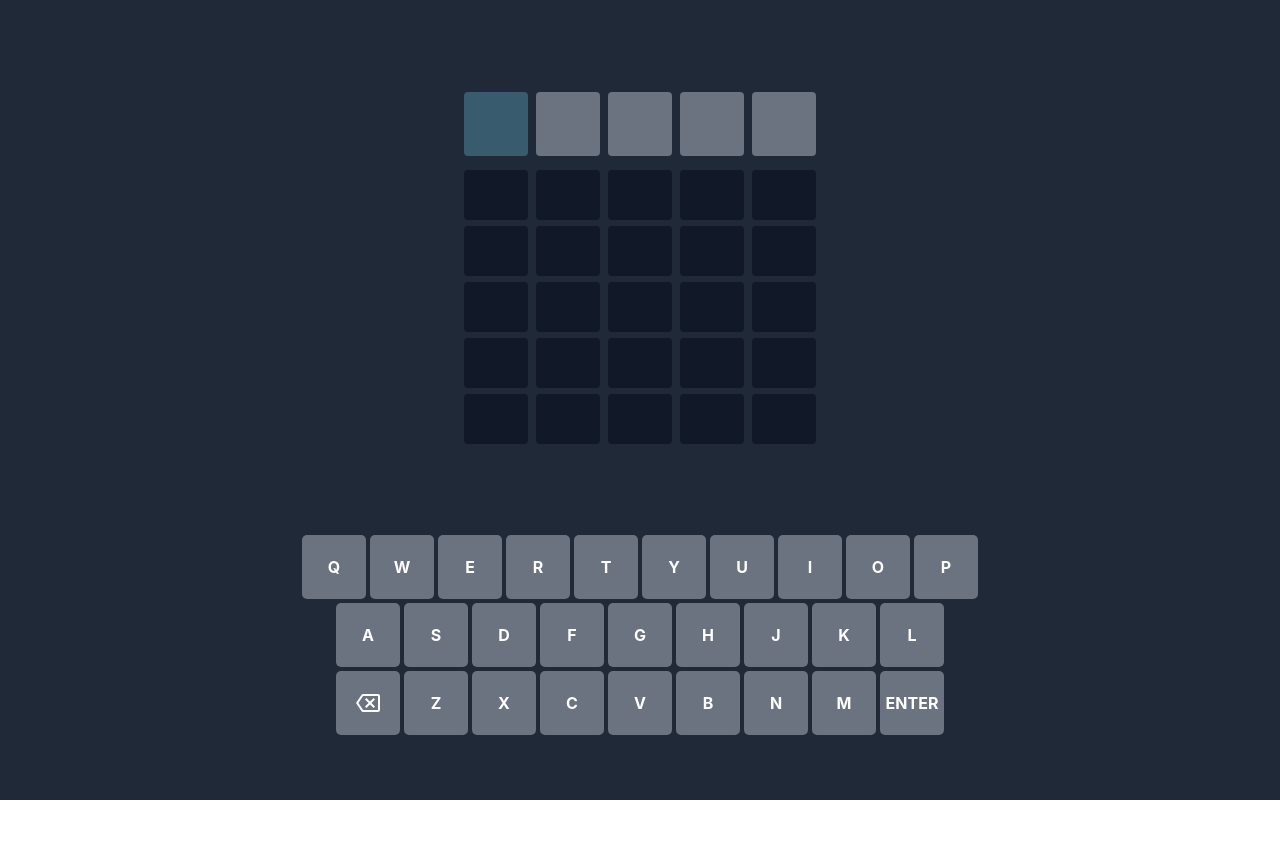
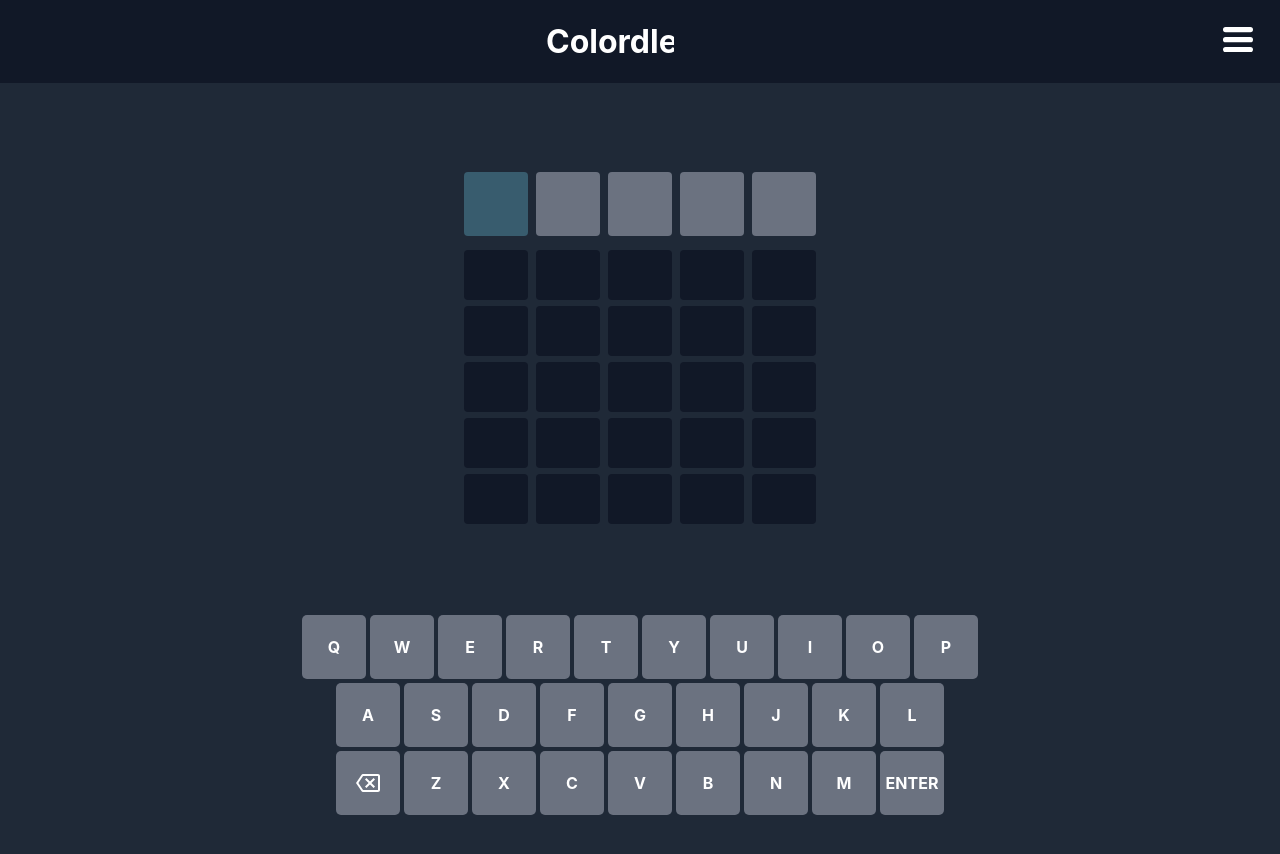
Before and after one commit to MattHaslemTech/Colordle, a React (Create React App) app: page / in a window 1280 px wide. Shown: the top 854 px of the page. Before the commit the page ends 800 px from the top, so only its background shows below. Built offline with nearby package versions, Linux system fonts and the light colour scheme.

Commit message:
Add Navbar and menu options. Neep to add popup functionality now

```diff
--- a/src/components/Game.jsx
+++ b/src/components/Game.jsx
@@ -4,6 +4,7 @@ import $ from 'jquery';
 import Keyboard from "./Keyboard";
 import Board from "./Board";
 import Message from "./Message";
+import Navbar from "./Navbar/Navbar";
 
 import './styles/game.css';
 import raw from '../files/wordle-dictionary.txt';
@@ -45,8 +46,7 @@ class Game extends React.Component {
     this.setState({ selectedLetters: letters });
     // Remove Previous errors
     this.setState({error: ""});
-    console.log(letters);
-    console.log(letter);
+
 
     // Add little pop effect to letter
     $('.board-letter.pop').removeClass('pop');
@@ -266,8 +266,7 @@ class Game extends React.Component {
     letters.forEach(function(letter){
       word += letter;
     })
-    console.log("word " + word);
-    console.log("selectedLetters " + letters);
+
     if(DICTIONARY.includes(word))
     {
       return true;
@@ -284,8 +283,10 @@ class Game extends React.Component {
   render()
   {
     return (
+      <>
+        <Navbar />
+        <div className="all-content-wrap">
 
-      <div className="all-content-wrap">
           <Message message={this.state.error} />
           <Board  maxLetters={this.state.maxLetters}
                   selectedLetters={this.state.selectedLetters}
@@ -304,6 +305,7 @@ class Game extends React.Component {
                     wrongLetters={this.state.wrongLetters}
                     />
         </div>
+      </>
     )
   }
 
--- /dev/null
+++ b/src/components/Navbar/Menu.jsx
@@ -0,0 +1,36 @@
+import React from 'react';
+
+import '../styles/menu.css';
+import colorWheel from './icons/color-wheel.png';
+import Stats from './icons/Stats';
+
+class Menu extends React.Component
+{
+  constructor(props)
+  {
+    super(props);
+  }
+
+  openPopUp(e) {
+    var popup = e.target.getAttribute("data-popup");;
+  }
+
+  render(){
+    return(
+      <div id="menu" data-open={this.props.open}>
+
+
+        <div className="item open-popup" onClick={this.openPopUp} data-popup="color">
+          <img className="icon" src={colorWheel} />Change Colors
+        </div>
+        <div className="item open-popup">
+          <Stats />
+          My Stats
+        </div>
+
+      </div>
+    )
+  }
+}
+
+export default Menu;
--- /dev/null
+++ b/src/components/Navbar/Navbar.jsx
@@ -0,0 +1,66 @@
+import React from 'react';
+
+import $ from 'jquery';
+
+import '../styles/navbar.css';
+
+import Hamburger from './icons/Hamburger';
+import Menu from './Menu';
+
+class Navbar extends React.Component
+{
+  constructor(props)
+  {
+    super(props);
+    this.state = {
+      menuOpen: "false",
+    };
+    this.openMenu = this.openMenu.bind(this);
+  }
+
+  openMenu()
+  {
+
+    var menuOpen = this.state.menuOpen;
+
+    // If we're closing the menu
+    if(menuOpen == "true")
+    {
+      this.setState({menuOpen: "false"});
+
+      // Show hidden items
+      $('#navbar > *:hidden').each(function(){
+        $(this).show();
+      });
+
+    }
+    else
+    {
+      this.setState({menuOpen: "true"});
+
+      // Hide items
+      //$('#navbar > *:not(#hamburger-icon):not(.right-buttons-wrap)').hide();
+    }
+  }
+
+  render()
+  {
+    return(
+      <div className="navbar-menu-wrap">
+        <div id="navbar" data-menu-open={this.state.menuOpen}>
+          <div className="left-buttons-wrap">
+          </div>
+          <div className="title-wrap">
+            <div className="title">Colordle</div>
+          </div>
+          <div className="right-buttons-wrap">
+            <Hamburger onClick={this.openMenu} open={this.state.menuOpen} />
+          </div>
+        </div>
+        <Menu open={this.state.menuOpen} />
+      </div>
+    )
+  }
+}
+
+export default Navbar;
--- /dev/null
+++ b/src/components/Navbar/icons/Hamburger.jsx
@@ -0,0 +1,34 @@
+import React from "react";
+
+class Hamburger extends React.Component {
+
+  constructor(props)
+  {
+    super(props);
+  }
+
+  handleClick = () => {
+    this.props.onClick();
+  }
+
+  render(){
+    return (
+      <div id="hamburger-icon"  onClick={this.handleClick} data-menu-open={this.props.open}>
+        <svg xmlns="http://www.w3.org/2000/svg" viewBox="0 0 30 25.24">
+          <defs>
+
+          </defs>
+          <g id="Layer_2" data-name="Layer 2">
+            <g id="Layer_1-2" data-name="Layer 1">
+              <rect className="hamburger-line" width="30" height="5.23" rx="2.61"/>
+              <rect className="hamburger-line" y="10.01" width="30" height="5.23" rx="2.61"/>
+              <rect className="hamburger-line" y="20.01" width="30" height="5.23" rx="2.61"/>
+            </g>
+          </g>
+        </svg>
+      </div>
+    )
+  }
+}
+
+export default Hamburger;
--- /dev/null
+++ b/src/components/Navbar/icons/Stats.jsx
@@ -0,0 +1,23 @@
+import React from "react";
+
+class Stats extends React.Component {
+
+  constructor(props)
+  {
+    super(props);
+  }
+
+  handleClick = () => {
+    this.props.onClick();
+  }
+
+  render(){
+    return (
+      <svg className="icon" xmlns="http://www.w3.org/2000/svg" height="24" viewBox="0 0 24 24" width="24">
+        <path fill="var(--color-tone-1)" d="M16,11V3H8v6H2v12h20V11H16z M10,5h4v14h-4V5z M4,11h4v8H4V11z M20,19h-4v-6h4V19z"></path>
+      </svg>
+    )
+  }
+}
+
+export default Stats;
--- a/src/components/styles/game.css
+++ b/src/components/styles/game.css
@@ -1,28 +1,16 @@
 .all-content-wrap{
   height: 100vh;
   width: 100vw;
+  max-width: 100vw;
 
   display: flex;
   flex-direction: column;
   justify-content: center;
   align-items: center;
 
+  padding-top: 80px;
+
   background: var(--game-bg-color);
 
-  --game-bg-color: rgba(31,41,55,1);
 
-  --text-color: #fff;
-  --letter-selected-row-bg-color: rgba(107, 114, 128, 1);
-  --letter-bg-color: rgba(17,24,39, 1);
-  --letter-color-glow: rgba(24,78,99, 1);
-
-  --letter-correct-spot-bg-color: rgba(83,141,78, 1);
-  --letter-bg-in-word-color: rgba(181,159,59, 1);
-
-  --letter-not-in-word-text-color: rgba(171, 171, 171, 1);
-
-  --message-bg-color: rgba(255,255,255, 0.8);
-  --message-text-color: rgba(50,50,50, 1);
-
-  --not-in-dictionary-bg-color: rgba(225, 29, 72, 1);
 }
--- /dev/null
+++ b/src/components/styles/menu.css
@@ -0,0 +1,73 @@
+#menu
+{
+  display: flex;
+  flex-direction: column;
+  align-items: center;
+  justify-content: flex-start;
+
+  height: 100vh;
+  width: 0vw;
+  min-width: 0vw;
+  max-width: 0vw;
+  background: var(--menu-bg-color);
+
+  overflow: hidden;
+}
+
+#menu[data-open="true"]
+{
+  width: 90%;
+  max-width: 90%
+}
+
+#menu .item
+{
+  display: flex;
+  justify-content: flex-start;
+  align-items: center;
+
+  transition: all 150ms;
+  width: 100%;
+  padding: 15px;
+
+  color: var(--text-color);
+  font-size: 1.2rem;
+  font-weight: bold;
+
+  box-sizing: border-box;
+}
+
+#menu .item:hover
+{
+  cursor: pointer;
+  background: var(--navbar-bg-color);
+}
+
+
+#menu .item .icon
+{
+  width: 30px;
+  margin-right: 15px;
+}
+
+#menu .item svg.icon path
+{
+  fill: var(--text-color);
+}
+
+@media only screen and (max-width: 600px) {
+  #navbar[data-menu-open="true"] > *:not(.right-buttons-wrap)
+  {
+    max-width: 0px;
+    overflow: hidden;
+  }
+
+
+
+  #menu[data-open="true"]
+  {
+    min-width: 90vw;
+    width: 90vw;
+    max-width: 90%
+  }
+}
--- a/src/components/styles/message.css
+++ b/src/components/styles/message.css
@@ -1,5 +1,5 @@
 .message-pop-up-wrap {
-  padding: 20px;
+  padding: 0px;
   border-radius: 5px;
 
   background: var(--message-bg-color);
@@ -19,6 +19,7 @@
 
 .message-pop-up-wrap[data-show="show"]
 {
+  padding: 20px;
   animation: showMessage 3000ms linear forwards;
 }
 
--- /dev/null
+++ b/src/components/styles/navbar.css
@@ -0,0 +1,97 @@
+.navbar-menu-wrap
+{
+  display: flex;
+  flex-direction: row;
+  justify-content: flex-start;
+  align-content: flex-start;
+
+  width: 100vw;
+  max-width: 100vw;
+
+  height: 80px;
+
+  position: absolute;
+  top: 0;
+  left: 0;
+}
+
+.navbar-menu-wrap *
+{
+  transition: all 400ms;
+}
+
+#navbar
+{
+  transition: all 400ms;
+
+  display: flex;
+  flex-direction: row;
+  justify-content: space-between;
+  align-content: center;
+
+  background: var(--navbar-bg-color);
+
+  max-width: 100%;
+  width: 100%;
+  height: fit-content;
+
+  box-sizing: border-box;
+
+  padding: 12px;
+}
+
+#navbar > *
+{
+  display: flex;
+  align-items: center;
+
+  max-width: 128px;
+  overflow: hidden;
+}
+
+#navbar .title-wrap
+{
+  color: var(--text-color);
+  font-size: 2rem;
+  font-weight: bold;
+}
+
+#navbar .right-buttons-wrap #hamburger-icon
+{
+  transition: all 400ms;
+  padding: 15px;
+  border-radius: 5px;
+  cursor: pointer;
+}
+
+#navbar .right-buttons-wrap #hamburger-icon:hover
+{
+  opacity: 0.8;
+}
+
+#navbar .right-buttons-wrap #hamburger-icon[data-menu-open="true"]
+{
+  background: var(--hamburger-open-bg-color);
+}
+
+#navbar .right-buttons-wrap #hamburger-icon svg
+{
+  width: 30px;
+}
+
+#navbar .right-buttons-wrap #hamburger-icon rect
+{
+  fill: var(--text-color);
+}
+
+
+
+
+@media only screen and (max-width: 600px) {
+  #navbar[data-menu-open="true"] > *:not(.right-buttons-wrap)
+  {
+    max-width: 0px;
+    overflow: hidden;
+  }
+
+}
--- /dev/null
+++ b/src/components/styles/theme-colors.css
@@ -0,0 +1,23 @@
+body
+{
+  --game-bg-color: rgba(31,41,55,1);
+
+  --navbar-bg-color: rgba(17,24,39, 1);
+  --hamburger-open-bg-color: rgba(107, 114, 128, 1);
+  --menu-bg-color: #28434F;
+
+  --text-color: #fff;
+  --letter-selected-row-bg-color: rgba(107, 114, 128, 1);
+  --letter-bg-color: rgba(17,24,39, 1);
+  --letter-color-glow: rgba(24,78,99, 1);
+
+  --letter-correct-spot-bg-color: rgba(83,141,78, 1);
+  --letter-bg-in-word-color: rgba(181,159,59, 1);
+
+  --letter-not-in-word-text-color: rgba(171, 171, 171, 1);
+
+  --message-bg-color: rgba(255,255,255, 0.8);
+  --message-text-color: rgba(50,50,50, 1);
+
+  --not-in-dictionary-bg-color: rgba(225, 29, 72, 1);
+}
--- a/src/index.js
+++ b/src/index.js
@@ -1,7 +1,8 @@
 import React from 'react';
-import $ from 'jquery';
+
 import ReactDOM from 'react-dom/client';
 import './index.css';
+import './components/styles/theme-colors.css';
 //import App from './App';
 import reportWebVitals from './reportWebVitals';
 
```
Also changed, not shown: src/components/Navbar/icons/color-wheel.png (added). Lines whose indentation alone changed are shown as unchanged.
